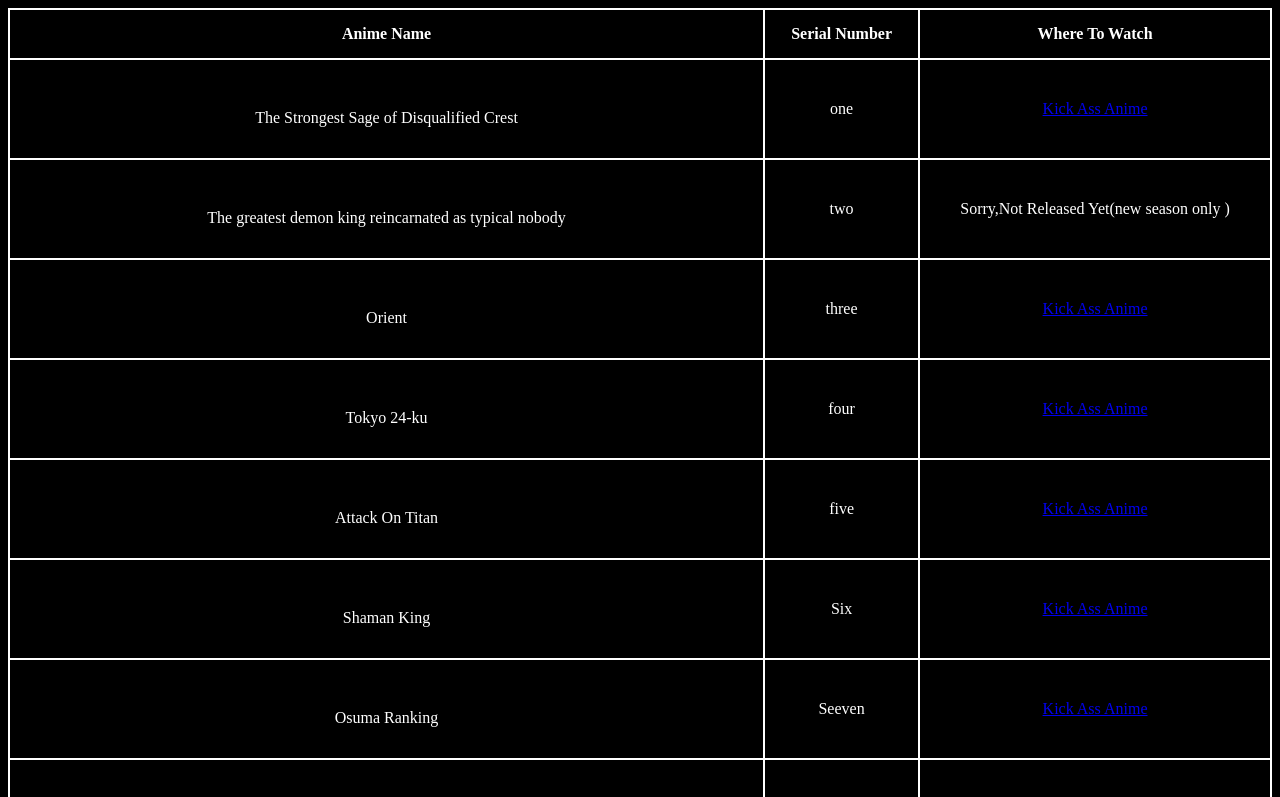
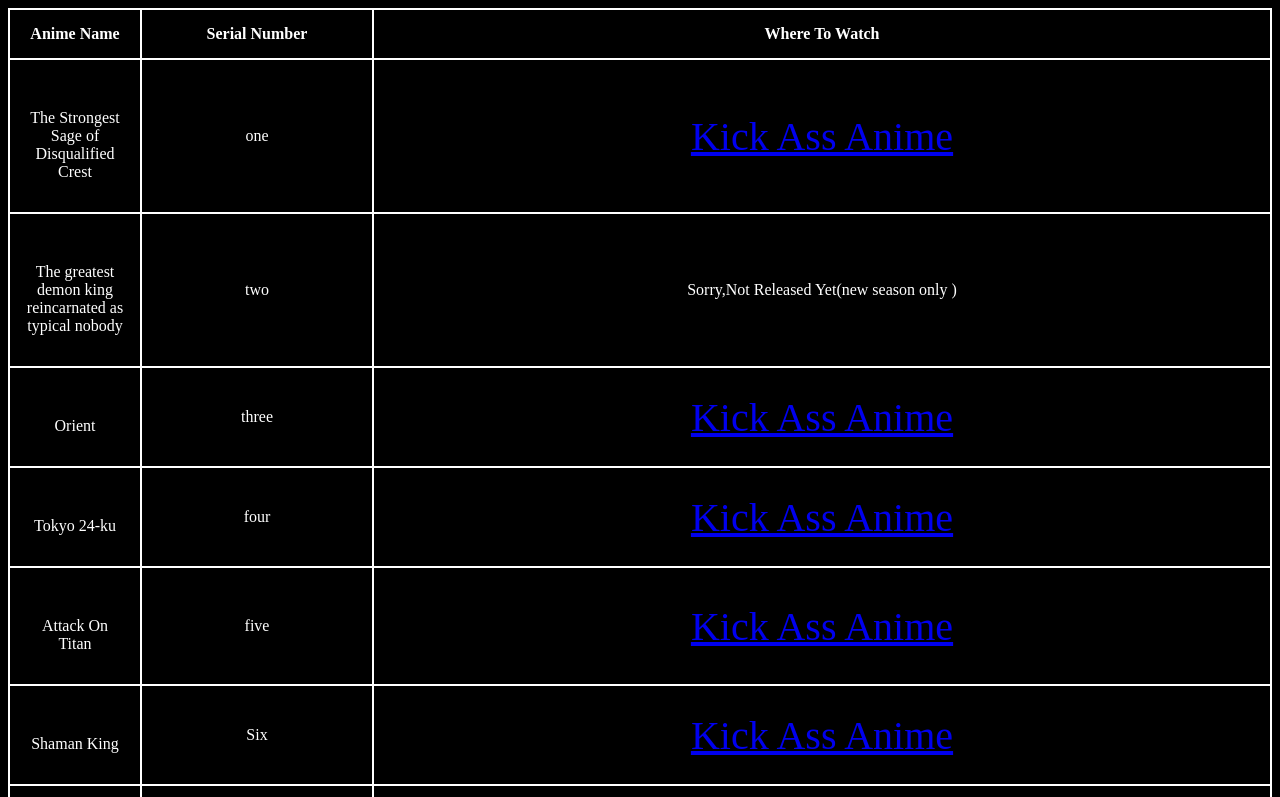
Before and after one commit to Bhanu26032/anime, a plain HTML site: page index.html in a window 1280 px wide. Shown: the top 797 px of the page. Drawn offline with Linux system fonts and the light colour scheme.

Commit message:
Update anime.css

```diff
--- a/anime.css
+++ b/anime.css
@@ -9,3 +9,16 @@
     text-align: center;
 
   }
+  img{
+      height: 200pxpx;
+      width:125px;
+  }
+  .one{
+      width: 100px;
+  }
+  .two{
+      width: 200px;
+  }
+  a{
+      font-size: 40px;
+  }
```
